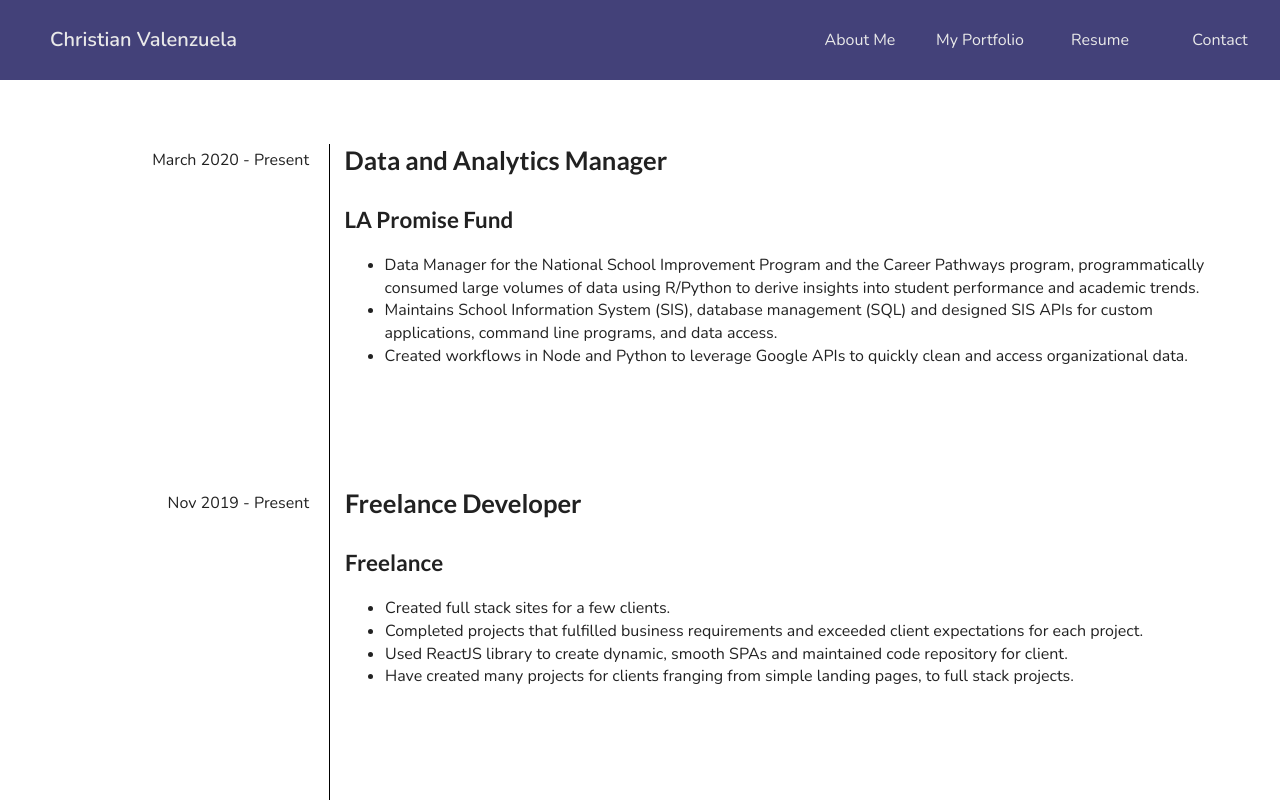
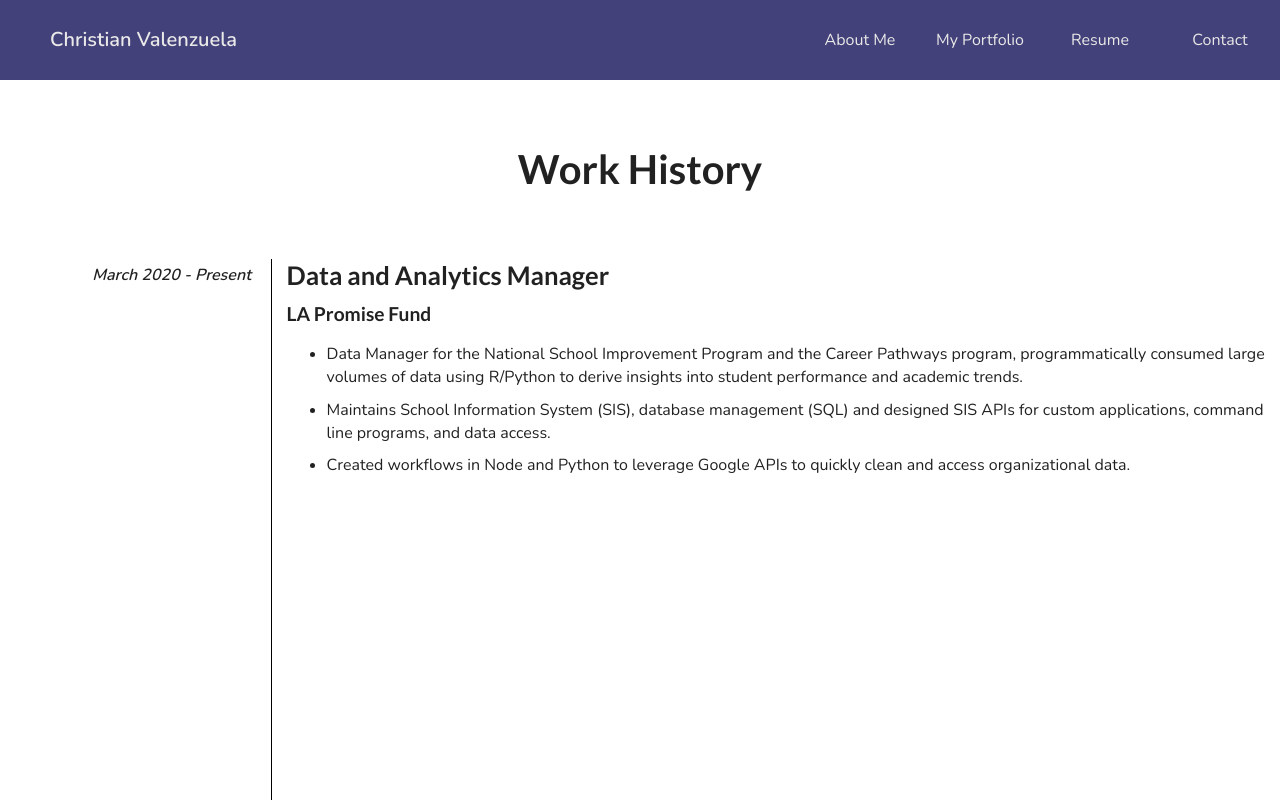
Before and after one commit to chris-av/portfolio-react, a Next.js app: page /resume in a window 1280 px wide. Shown: the top 800 px of the page. Built offline with nearby package versions, Linux system fonts and the light colour scheme.

Commit message:
working timeline with animation on elIsVisible

```diff
--- a/pages/resume.jsx
+++ b/pages/resume.jsx
@@ -1,47 +1,72 @@
-import React from 'react';
+import React, { useRef } from 'react';
 import styled from 'styled-components';
 import { useSpring, animated } from 'react-spring';
 
 import LayoutPadding from '@/styles/LayoutPadding';
+import useIsVisible from '@/hooks/useIsVisible';
 
 import { resume } from '@/data/resume.data';
 
 const Resume = () => {
 
+  const testRef1 = useRef();
+  const testRef2 = useRef();
+  const testRef3 = useRef();
+
+
+  const testRefIsVisible1 = useIsVisible(testRef1);
+  const testRefIsVisible2 = useIsVisible(testRef2);
+  const testRefIsVisible3 = useIsVisible(testRef3);
+
+  const refs = [ testRef1, testRef2, testRef3 ];
+  const visibles = [ testRefIsVisible1, testRefIsVisible2, testRefIsVisible3 ];
+
+  console.log({ testRefIsVisible1, testRefIsVisible2, testRefIsVisible3 });
+
   return (
-    <LayoutPadding>
     <Container>
+
+      <h1 className="work-history">Work History</h1>
+
       <div className="timeline">
 
-          { resume.jobs.map(j => (
+        { resume.jobs.map((j, i) => (
           <TimeLineSection
             id={j.id}
             organization={j.organization}
             jobtitle={j.jobtitle}
             range={j.range}
             description={j.description}
+            myref={refs[i]}
+            isVisible={visibles[i]}
           />
         )) }
 
       </div>
     </Container>
-    </LayoutPadding>
   )
 }
 
 
-const TimeLineSection = ({ id, organization, jobtitle, range, description }) => {
+const TimeLineSection = ({ id, organization, jobtitle, range, description, myref, isVisible }) => {
+
+  const animate = {
+    opacity: isVisible ? 1 : 0,
+    y: isVisible ? 0 : 24,
+    duraitno: 2000,
+  }
+
   return (
     <div className="timeline-section" key={id}>
       <div className="time-range">{ range }</div>
       <div className="line"></div>
-      <div className="job">
-        <h1>{jobtitle}</h1>
+      <animated.div className="job" style={useSpring({ ...animate, delay: 300 })}>
+        <h1 ref={myref}>{jobtitle}</h1>
         <h2>{organization}</h2>
         <ul>
           { description.map((des, i) => <li key={i}>{ des }</li>) }
         </ul>
-      </div>
+      </animated.div>
     </div>
   );
 }
@@ -50,6 +75,13 @@ const TimeLineSection = ({ id, organization, jobtitle, range, description }) =>
 
 const Container = styled.div`
 
+  .work-history {
+    width: 100%;
+    text-align: center;
+    font-size: 2.5rem;
+    margin: 4rem 0;
+  }
+
   .timeline {
     width: 100%;
   }
@@ -57,19 +89,28 @@ const Container = styled.div`
   .timeline-section {
     display: flex;
     flex-direction: row;
+    min-height: 100vh;
   }
 
   .time-range {
     font-size: 1rem;
+    font-weight: bold;
+    font-style: italic;
     text-align: right;
-    min-width: 250px;
+    max-width: 250px;
+    min-width: 20%;
     padding: 5px;
   }
 
   .job {
-    h1 { font-size: 1.6rem; }
-    h2 { font-size: 1.4rem; }
-    ul li { font-size: 1rem; }
+    h1, h2 { margin: 0; padding: 0; }
+
+    h1 { font-size: 1.6rem; margin-bottom: 10px; }
+    h2 { font-size: 1.2rem; }
+    ul li {
+      font-size: 1rem;
+      margin: 10px 0;
+    }
     margin-bottom: 100px;
   }
 
@@ -79,6 +120,18 @@ const Container = styled.div`
     background-color: black;
   }
 
+
+  @media (max-width: 900px) {
+    .time-range {
+      font-size: 0.8rem;
+    }
+    .job {
+      h1 { font-size: 1rem; }
+      h2 { font-size: 1rem; }
+      ul li { font-size: 0.8rem; }
+    }
+  }
+
 `;
 
 
```
Lines whose indentation alone changed are shown as unchanged.
